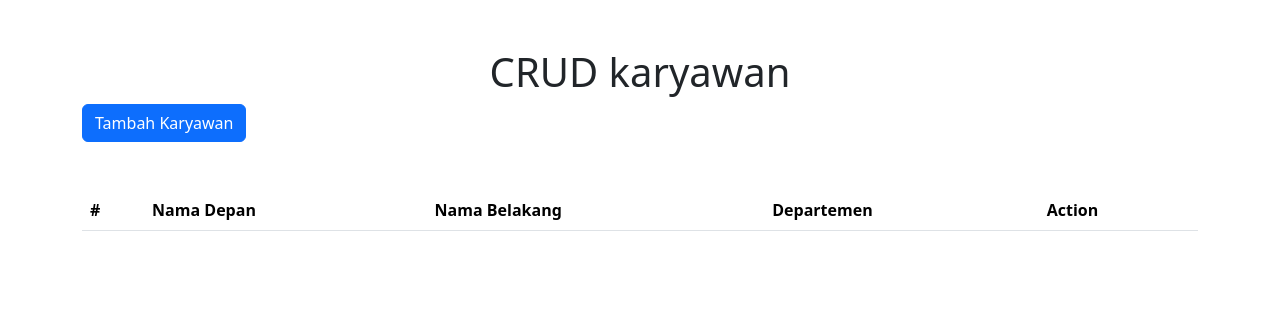
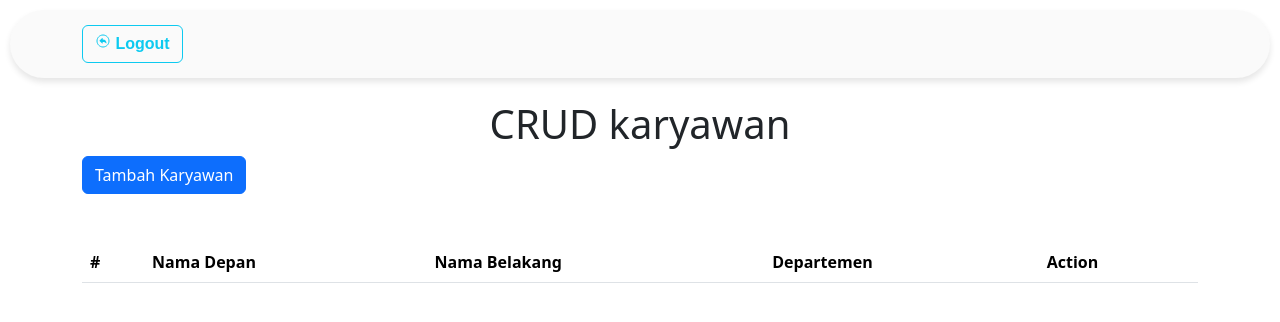
Before and after one commit to muhmmdfath/crud1, a CodeIgniter 4 app: the page made by app/Views/index.php in a window 1280 px wide. Shown: the top 322 px of the page. Run offline with PHP 8.4 and a stand-in for CodeIgniter, Linux system fonts and the light colour scheme; the template is opened without the code that fills it, so the values that code supplies are empty; some libraries are stand-ins or nearby versions.

Commit message:
adjust auth

```diff
--- a/app/Config/Routes.php
+++ b/app/Config/Routes.php
@@ -6,7 +6,7 @@ use CodeIgniter\Router\RouteCollection;
  * @var RouteCollection $routes
  */
 
-$routes->group('karyawan', ['filter' => 'auth'], function($routes) {
+$routes->group('karyawan', ['filter' => 'auth'], function ($routes) {
     $routes->get('/', 'Home::index');
     $routes->get('tambah', 'Home::tambah');
     $routes->post('simpan', 'Home::simpan');
@@ -17,7 +17,7 @@ $routes->group('karyawan', ['filter' => 'auth'], function($routes) {
 
 $routes->get('/', 'Home::home');
 
-$routes->group('auth', function($routes) {
+$routes->group('auth', function ($routes) {
     $routes->get('login', 'AuthController::login');
     $routes->post('loginSubmit', 'AuthController::loginSubmit');
     $routes->post('registerSubmit', 'AuthController::registerSubmit');
--- a/app/Filters/AuthFilter.php
+++ b/app/Filters/AuthFilter.php
@@ -11,7 +11,7 @@ class AuthFilter implements FilterInterface
     public function before(RequestInterface $request, $arguments = null)
     {
         if (!session()->get('user_id')) {
-            return redirect()->to('/login')->with('error', 'Anda harus login terlebih dahulu.');
+            return redirect()->to('/auth/login')->with('error', 'Anda harus login terlebih dahulu.');
         }
     }
 
--- a/app/Views/index.php
+++ b/app/Views/index.php
@@ -7,11 +7,36 @@
   <title>crud</title>
   <link href="https://cdn.jsdelivr.net/npm/bootstrap@5.3.3/dist/css/bootstrap.min.css" rel="stylesheet"
     integrity="sha384-QWTKZyjpPEjISv5WaRU9OFeRpok6YctnYmDr5pNlyT2bRjXh0JMhjY6hW+ALEwIH" crossorigin="anonymous">
+
+  <link rel="stylesheet" href="<?= base_url('style2.css'); ?>">
 </head>
 
 <body>
+  <header>
+    <nav class="navbar navbar-expand-lg navbar-light">
+      <div class="container">
+        <a class="navbar-brand" href="/auth/logout">
+          <button type="button" class="btn btn-outline-info"
+            style="font-weight:bold; font-family: 'Poppins', sans-serif;">
+            <ion-icon name="arrow-undo-circle-outline"></ion-icon> Logout
+          </button>
+        </a>
+        <button class="navbar-toggler" type="button" data-bs-toggle="collapse" data-bs-target="#navbarNav"
+          aria-controls="navbarNav" aria-expanded="false" aria-label="Toggle navigation">
+          <span class="navbar-toggler-icon"></span>
+        </button>
+        <div class="collapse navbar-collapse" id="navbarNav">
+          <!-- Menu Tengah dengan Container -->
+          <div class="menu-container mx-auto">
+
+          </div>
+        </div>
+      </div>
+    </nav>
+  </header>
+
   <div class="container">
-    <h1 class="text-center mt-5">CRUD karyawan</h1>
+    <h1 class="text-center mt-5" style="margin-top:100px !important;">CRUD karyawan</h1>
     <a href="/karyawan/tambah" class="btn btn-primary">
       Tambah Karyawan
     </a>
--- /dev/null
+++ b/public/style2.css
@@ -0,0 +1,50 @@
+/* Navbar utama */
+.navbar {
+  background-color: #fafafa; /* Latar belakang navbar */
+  border-radius: 70px; /* Membuat sudut membulat */
+  padding: 10px 20px; /* Spasi dalam navbar */
+  margin: 10px 0; /* Margin hanya atas dan bawah */
+  font-family: 'Poppins', sans-serif; /* Font Poppins */
+  font-size: 16px; /* Ukuran font */
+  position: fixed; /* Membuat navbar tetap berada di posisi atas */
+  top: 0; /* Tetap berada di bagian atas */
+  left: 10px; /* Jarak dari kiri */
+  right: 10px; /* Jarak dari kanan */
+  width: auto; /* Lebar menyesuaikan */
+  z-index: 999; /* Pastikan berada di atas elemen lain */
+  box-shadow: 0 4px 6px rgba(0, 0, 0, 0.1); /* Menambahkan bayangan untuk efek */
+}
+
+/* Brand logo */
+.navbar-brand img {
+  width: 120px; /* Ukuran logo */
+  height: 51,32px;
+}
+
+/* Menu tengah */
+.navbar-nav.mx-auto {
+  display: flex;
+  justify-content: center; /* Menempatkan menu di tengah */
+  gap: 20px; /* Jarak antar link */
+}
+
+/* Link menu */
+.navbar-nav .nav-link {
+  color: #000; /* Warna teks */
+  margin: 0 10px; /* Spasi antar link */
+  border-radius: 8px; /* Membuat sudut membulat */
+  padding: 8px 12px; /* Spasi dalam link */
+  transition: background-color 0.3s, color 0.3s; /* Animasi hover */
+}
+
+/* Hover efek pada menu */
+.navbar-nav .nav-link:hover {
+  background-color: #f1f1f1; /* Warna latar hover */
+  color: #000; /* Warna teks hover */
+}
+
+/* Dropdown menu */
+.navbar-nav .dropdown-menu {
+  border-radius: 12px; /* Membulatkan sudut dropdown */
+  box-shadow: 0 4px 8px rgba(0, 0, 0, 0.15); /* Bayangan dropdown */
+}
```
Also changed, not shown: app/Controllers/Auth.php (deleted, +0 -15 lines), app/Controllers/AuthController.php (+7 -7 lines), app/Views/auth.php (+7 -8 lines), 1 other file.
